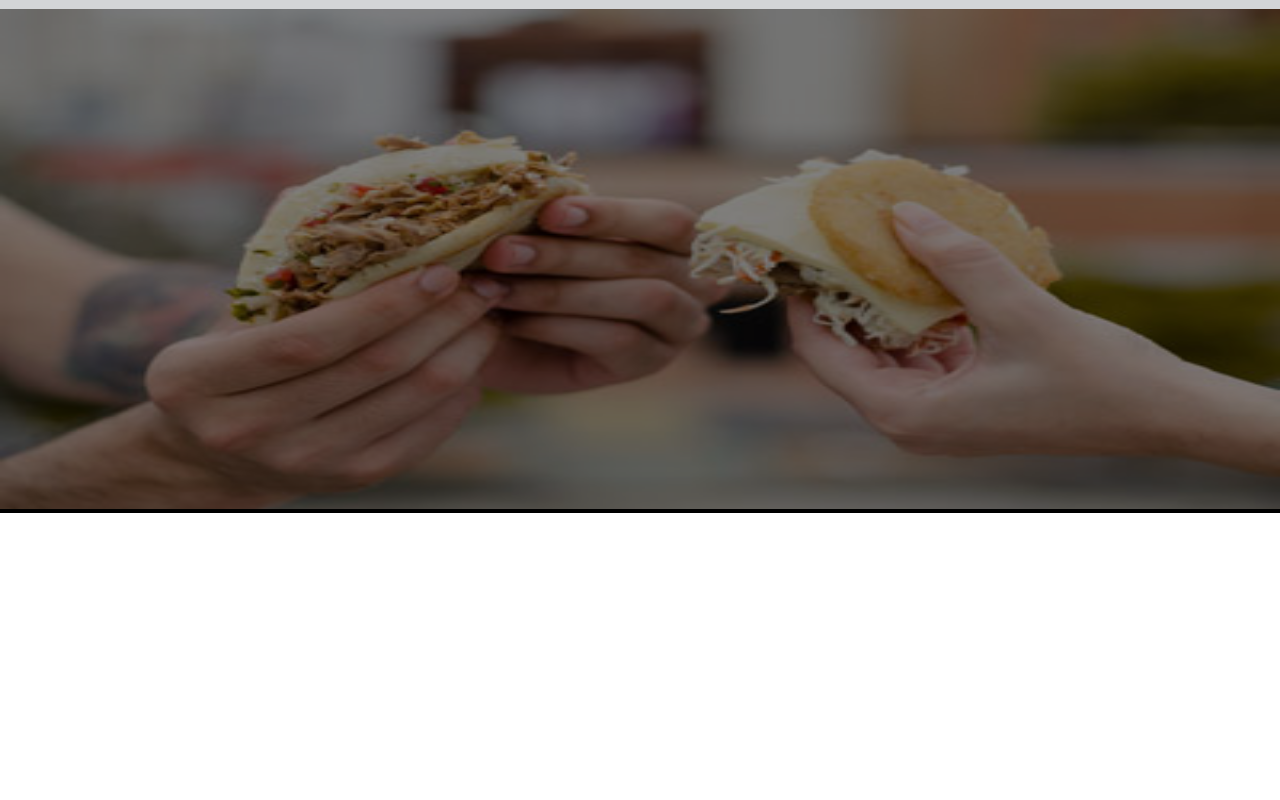
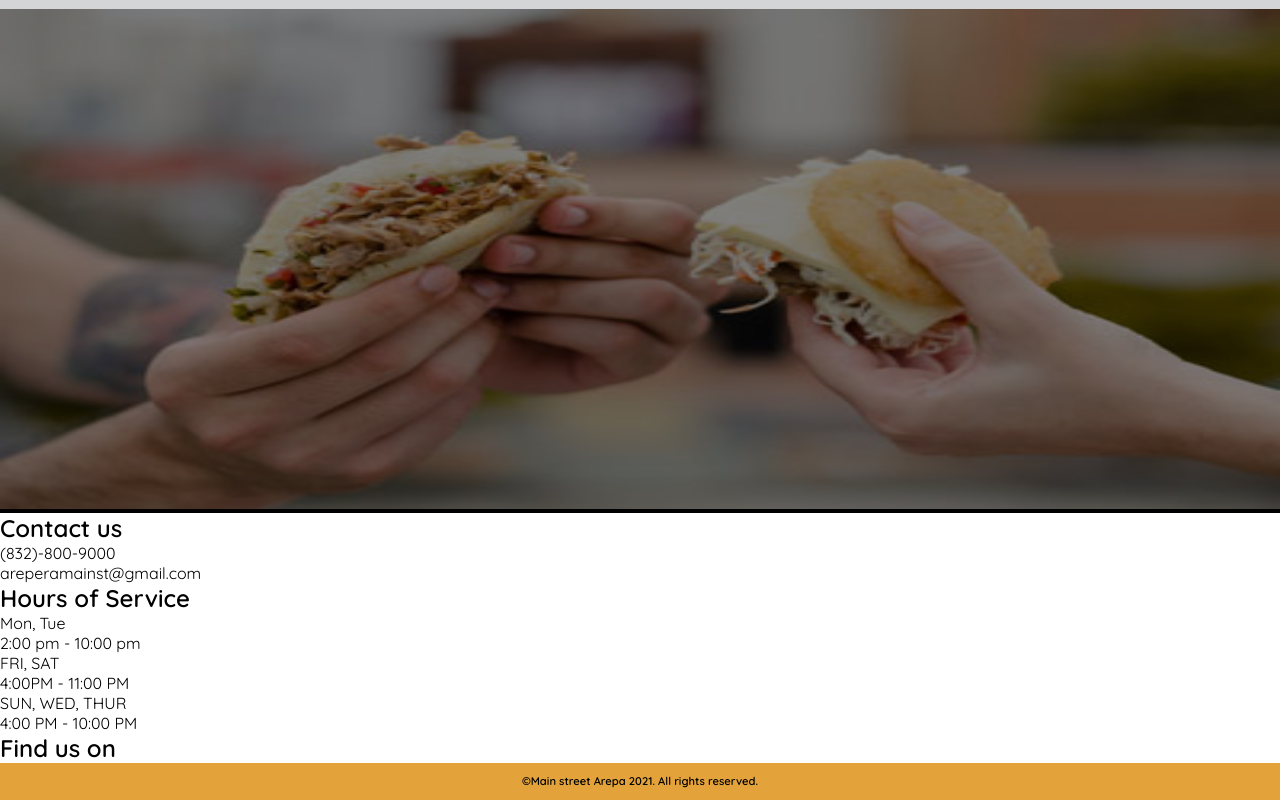
Before and after one commit to wilcodes/Main-St-Arepa, a plain HTML site: page index.html in a window 1280 px wide. Shown: the part 2099-2899 px from the top of the page. Before the commit the page ends 2612 px from the top, so only its background shows below. Drawn offline with nearby package versions, Linux system fonts and the light colour scheme.

Commit message:
adding footer and last main section

```diff
--- a/index.html
+++ b/index.html
@@ -73,8 +73,35 @@
         </section>
     </main>
 
+    <section id="contactInformation">
 
+        <div class="contact">
+            <h1> Contact us  </h1>
+            <p> (832)-800-9000</p>
+            <p> areperamainst@gmail.com</p>
+        </div>
 
+        <div class="hours">
+
+            <h1> Hours of Service </h1>
+            <p> Mon, Tue</p>
+            <p> 2:00 pm - 10:00 pm</p>
+            <p> FRI, SAT </p>
+            <p> 4:00PM - 11:00 PM</p>
+            <p>SUN, WED, THUR</p>
+            <p> 4:00 PM - 10:00 PM</p>
+
+        </div>
+
+        <div class="findUs">
+            <h1> Find us on </h1>
+        </div>
+
+    </section>
+
+    <footer>
+        <p>  ©Main street Arepa 2021. All rights reserved. </p>
+    </footer>
 
 
 
--- a/styles/styles.css
+++ b/styles/styles.css
@@ -237,3 +237,54 @@ button:hover{
     color: #cccccc;
     background-color: #cf7053;
 }
+
+/* ----------------------------------------------- */
+/* section 4 SECTION */
+/* ----------------------------------------------- */
+
+
+#contactInformation{
+
+   /* display: grid;
+    grid-template-columns: repeat(3, 1fr);
+    grid-template-rows: 1fr;
+    grid-column-gap: 0px;
+    grid-row-gap: 0px;*/
+}
+.contact{
+   /* grid-area: 1 / 1 / 2 / 2;*/
+
+}
+
+.hours{
+   /* grid-area: 1 / 2 / 2 / 3;*/
+
+}
+
+.findUs{
+ /*   grid-area: 1 / 3 / 2 / 4;*/
+
+
+}
+
+
+/* ----------------------------------------------- */
+/* fOOTER SECTION */
+/* ----------------------------------------------- */
+
+
+
+
+footer{
+    background-color: #e4a33a;
+
+}
+
+footer p {
+    text-align: center;
+    font-weight: bold;
+
+    text-align: center;
+     font-size: 0.7em;
+     padding: 1em;
+}
```
